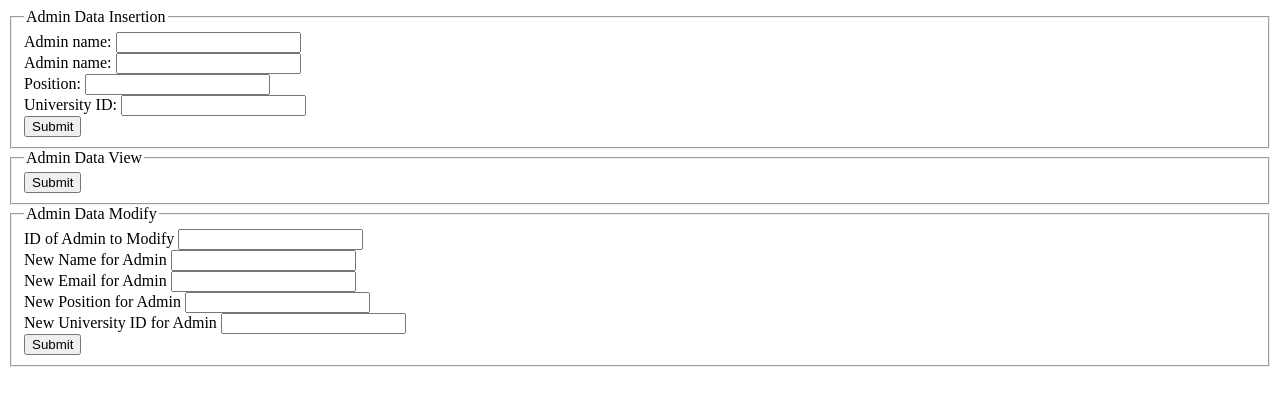
After one commit to aramis-matos/comp-4018-DB, a PHP site: page /signup_pages/admin.php in a window 1280 px wide. The commit adds this page. Shown: the top 406 px of the page. Run offline with PHP 8.4, Linux system fonts and the light colour scheme.

Commit message:
refarctored

```diff
--- /dev/null
+++ b/includes/admin.inc.php
@@ -0,0 +1,3 @@
+<?php
+
+include_once "dbh.inc.php"
--- a/includes/verify_entries.php
+++ b/includes/verify_entries.php
@@ -9,3 +9,7 @@ function all_valid($arr) {
     }
     return true;
 }
+
+function insert ($arr) {
+    $query = "INSERT "
+}
--- /dev/null
+++ b/signup_pages/admin.php
@@ -0,0 +1,52 @@
+<!DOCTYPE html>
+<html lang="en">
+
+<head>
+    <meta charset="UTF-8">
+    <meta http-equiv="X-UA-Compatible" content="IE=edge">
+    <meta name="viewport" content="width=device-width, initial-scale=1.0">
+    <title>Admin</title>
+</head>
+
+<body>
+
+    <fieldset>
+        <legend>Admin Data Insertion</legend>
+        <form action="" method="POST">
+            <label for="name_insert">Admin name: </label>
+            <input type="text" name="name_insert"> <br>
+            <label for="email_insert">Admin name: </label>
+            <input type="text" name="email_insert"> <br>
+            <label for="position_insert">Position: </label>
+            <input type="text" name="position_insert"> <br>
+            <label for="uni_id_insert">University ID: </label>
+            <input type="text" name="uni_id_insert"> <br>
+            <input type="submit" name="insert">
+        </form>
+    </fieldset>
+
+    <fieldset>
+        <legend>Admin Data View</legend>
+        <form action="" method="POST">
+            <input type="submit" name="view">
+        </form>
+    </fieldset>
+
+    <fieldset>
+    <legend>Admin Data Modify</legend>
+        <form action="" method="POST">
+            <label for="id_modify">ID of Admin to Modify</label>
+            <input type="text" name="id_modify"><br>
+            <label for="name_modify">New Name for Admin</label>
+            <input type="text" name="name_modify"><br>
+            <label for="email_modify">New Email for Admin</label>
+            <input type="text" name="email_modify"><br>
+            <label for="position_modify">New Position for Admin</label>
+            <input type="text" name="position_modify"><br>
+            <label for="uni_id_modify">New University ID for Admin</label>
+            <input type="text" name="uni_id_modify"><br>
+            <input type="submit" name="modify"></form>
+    </fieldset>
+</body>
+
+</html>
```
Also changed, not shown: index.php (+18 -36 lines).
